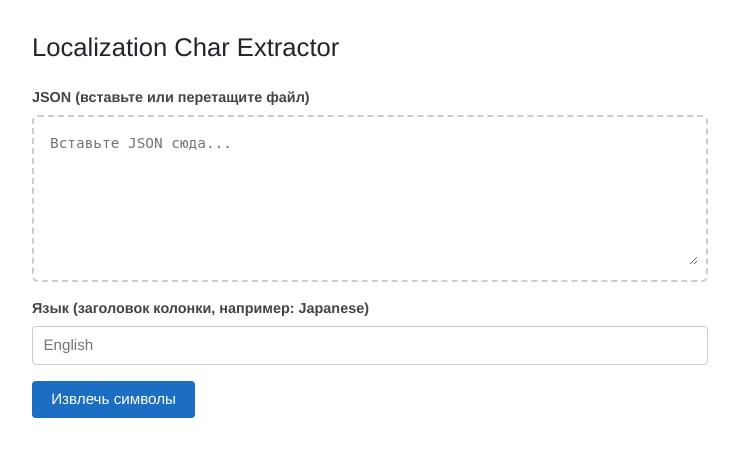
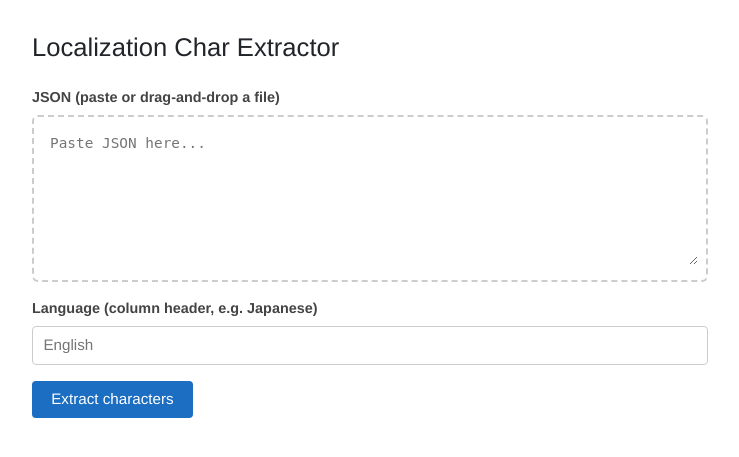
Before and after one commit to LLarean/localization-char-extractor, an ASP.NET Core app: page / in a window 1280 px wide. Shown: the top 457 px of the page, without its empty margins (270-1009 px from the left). Run offline with ASP.NET Core 8, Linux system fonts and the light colour scheme; style sheets or scripts are compiled from the project's sources.

Commit message:
Translate UI and README from Russian to English

```diff
--- a/Pages/Home.razor
+++ b/Pages/Home.razor
@@ -6,29 +6,29 @@
     <h1>Localization Char Extractor</h1>
 
     <div class="section">
-        <label>JSON (вставьте или перетащите файл)</label>
+        <label>JSON (paste or drag-and-drop a file)</label>
         <div class="drop-zone @(_isDragging ? "dragging" : "")"
              @ref="_dropZoneRef"
              @ondragover:preventDefault
              @ondragenter="() => _isDragging = true"
              @ondragleave="() => _isDragging = false">
-            <textarea @bind="_jsonInput" placeholder="Вставьте JSON сюда..."></textarea>
+            <textarea @bind="_jsonInput" placeholder="Paste JSON here..."></textarea>
         </div>
     </div>
 
     <div class="section">
-        <label>Язык (заголовок колонки, например: Japanese)</label>
+        <label>Language (column header, e.g. Japanese)</label>
         <input @bind="_language" placeholder="English" />
     </div>
 
-    <button class="btn-primary" @onclick="Extract">Извлечь символы</button>
+    <button class="btn-primary" @onclick="Extract">Extract characters</button>
 
     @if (!string.IsNullOrEmpty(_result))
     {
         <div class="section">
-            <label>Уникальные символы (@_charCount)</label>
+            <label>Unique characters (@_charCount)</label>
             <textarea id="result-output" readonly>@_result</textarea>
-            <button class="btn-secondary" @onclick="CopyToClipboard">Скопировать в буфер</button>
+            <button class="btn-secondary" @onclick="CopyToClipboard">Copy to clipboard</button>
         </div>
     }
 
@@ -94,7 +94,7 @@
 
             if (chars.Count == 0)
             {
-                _error = $"Язык '{_language}' не найден или пустой.";
+                _error = $"Language '{_language}' not found or empty.";
                 return;
             }
 
@@ -105,7 +105,7 @@
         }
         catch (Exception ex)
         {
-            _error = $"Ошибка парсинга: {ex.Message}";
+            _error = $"Parse error: {ex.Message}";
         }
     }
 
```
Also changed, not shown: README.md.
